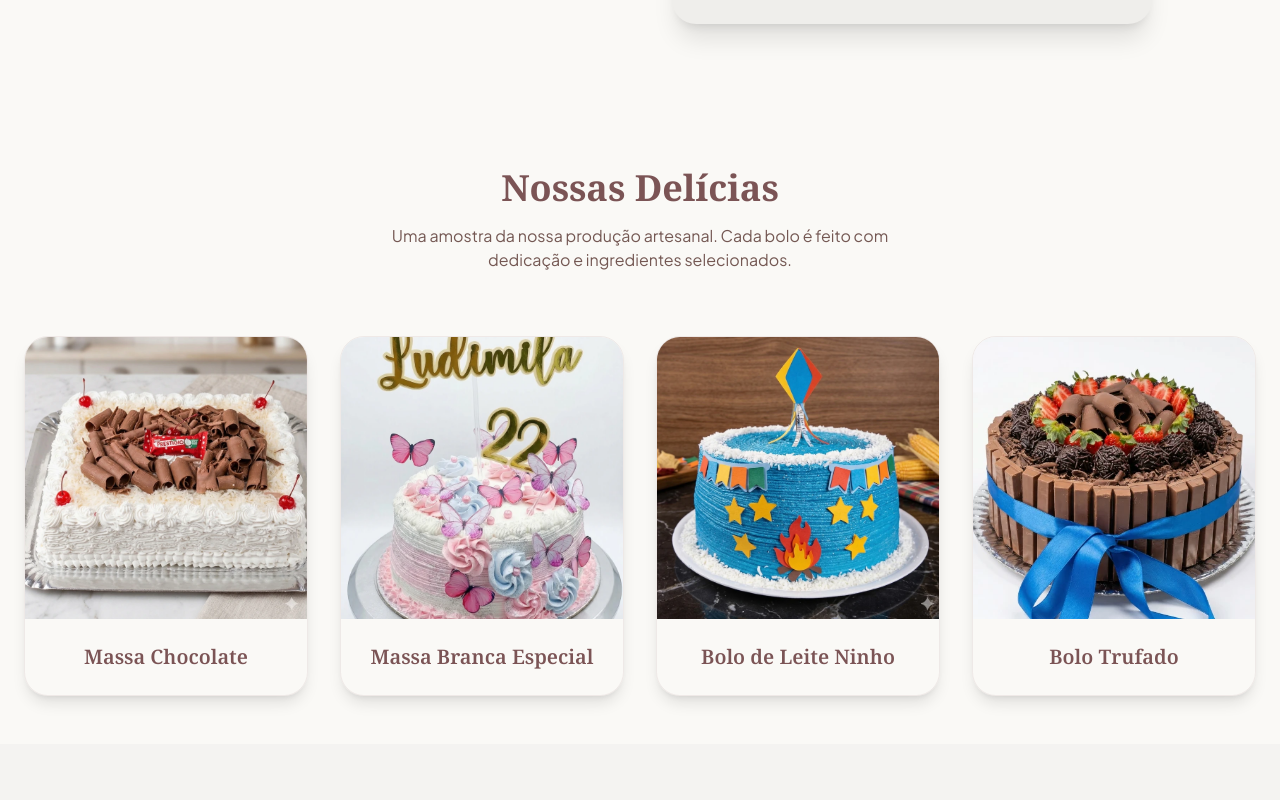
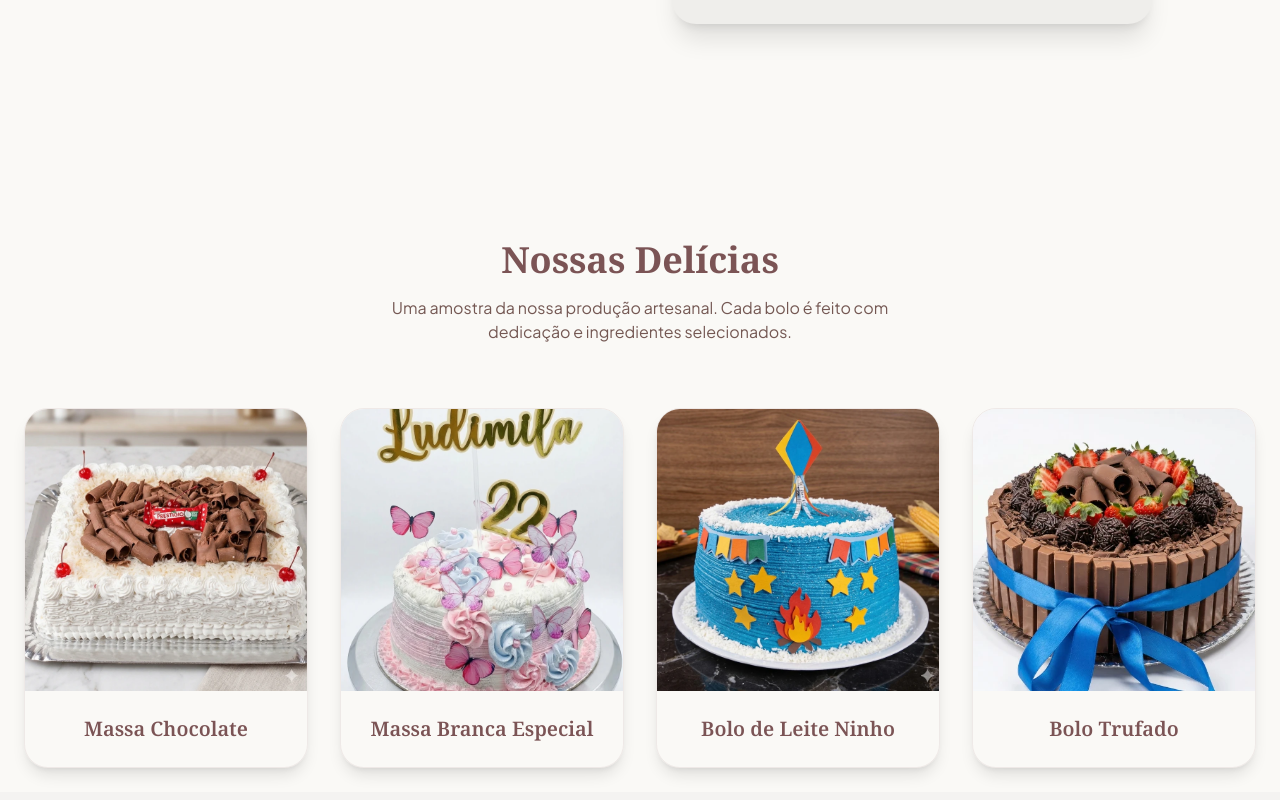
Before and after one commit to felipedev90/selmabolos, a Next.js app: page / in a window 1280 px wide. Shown: the part 2940-3740 px from the top of the page. Built offline with nearby package versions, Linux system fonts and the light colour scheme; no server answers.

Commit message:
fix: fix scroll desktop issue

```diff
--- a/src/components/Hero/Hero.tsx
+++ b/src/components/Hero/Hero.tsx
@@ -2,7 +2,10 @@ import Image from "next/image";
 
 export default function Hero() {
   return (
-    <header className="relative min-h-screen flex items-center pt-24 overflow-hidden bg-background">
+    <header
+      className="relative min-h-screen flex items-center pt-24 overflow-hidden bg-background"
+      id="hero"
+    >
       <div className="absolute inset-0 z-0">
         <Image
           src="/images/hero/hero.webp"
--- a/src/components/Navbar/Navbar.tsx
+++ b/src/components/Navbar/Navbar.tsx
@@ -5,7 +5,7 @@ export default function Navbar() {
     <nav className="fixed top-0 w-full z-50 bg-[#faf9f6]/90 backdrop-blur-md shadow-sm">
       <div className="flex justify-between items-center px-6 py-4 max-w-7xl mx-auto">
         <div className="font-serif italic text-2xl text-primary font-bold tracking-tight">
-          <Link href="/">Selma Bolos</Link>
+          <Link href="#hero">Selma Bolos</Link>
         </div>
         <div className="hidden md:flex gap-6 items-center">
           <a
--- a/src/components/NossasDelicias/NossasDelicias.tsx
+++ b/src/components/NossasDelicias/NossasDelicias.tsx
@@ -25,7 +25,10 @@ const delicias = [
 
 export default function NossasDelicias() {
   return (
-    <section className="py-6 md:py-12 px-6 bg-surface" id="delicias">
+    <section
+      className="py-6 md:py-18 md:mt-24 px-6 bg-surface scroll-mt-24 md:scroll-mt-32"
+      id="delicias"
+    >
       <div className="max-w-7xl mx-auto">
         <div className="text-center mb-16">
           <h2 className="font-serif text-4xl font-bold text-primary mb-4">
--- a/src/components/OrderForm/OrderForm.tsx
+++ b/src/components/OrderForm/OrderForm.tsx
@@ -59,7 +59,7 @@ export default function OrderForm() {
 
   return (
     <section
-      className="py-12 md:py-24 px-6 relative overflow-hidden bg-surface"
+      className="py-12 md:py-24 px-6 relative overflow-hidden bg-surface scroll-mt-24 md:scroll-mt-32"
       id="cardapio"
     >
       <div className="max-w-5xl mx-auto grid grid-cols-1 lg:grid-cols-2 gap-16 items-start">
--- a/src/components/Sabores/Sabores.tsx
+++ b/src/components/Sabores/Sabores.tsx
@@ -9,7 +9,10 @@ export default function Sabores() {
   }));
 
   return (
-    <section className="py-6 px-6 bg-surface-container-low mt-6" id="sabores">
+    <section
+      className="py-6 px-6 bg-surface-container-low mt-6 md:scroll-mt-24"
+      id="sabores"
+    >
       <div className="max-w-7xl mx-auto">
         <div className="text-center mb-8  md:mb-16">
           <h2 className="font-serif text-4xl font-bold text-primary mb-2">
```
